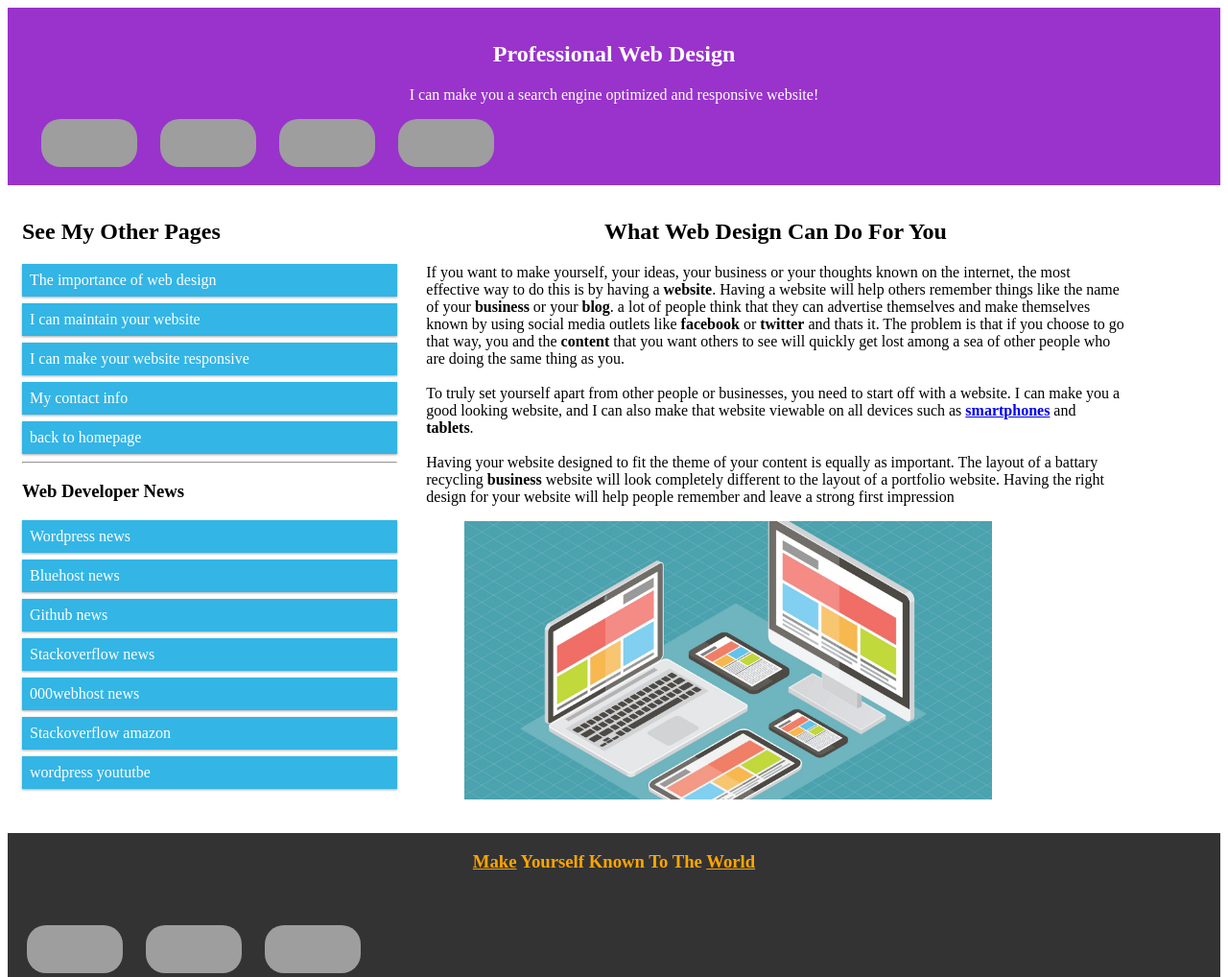
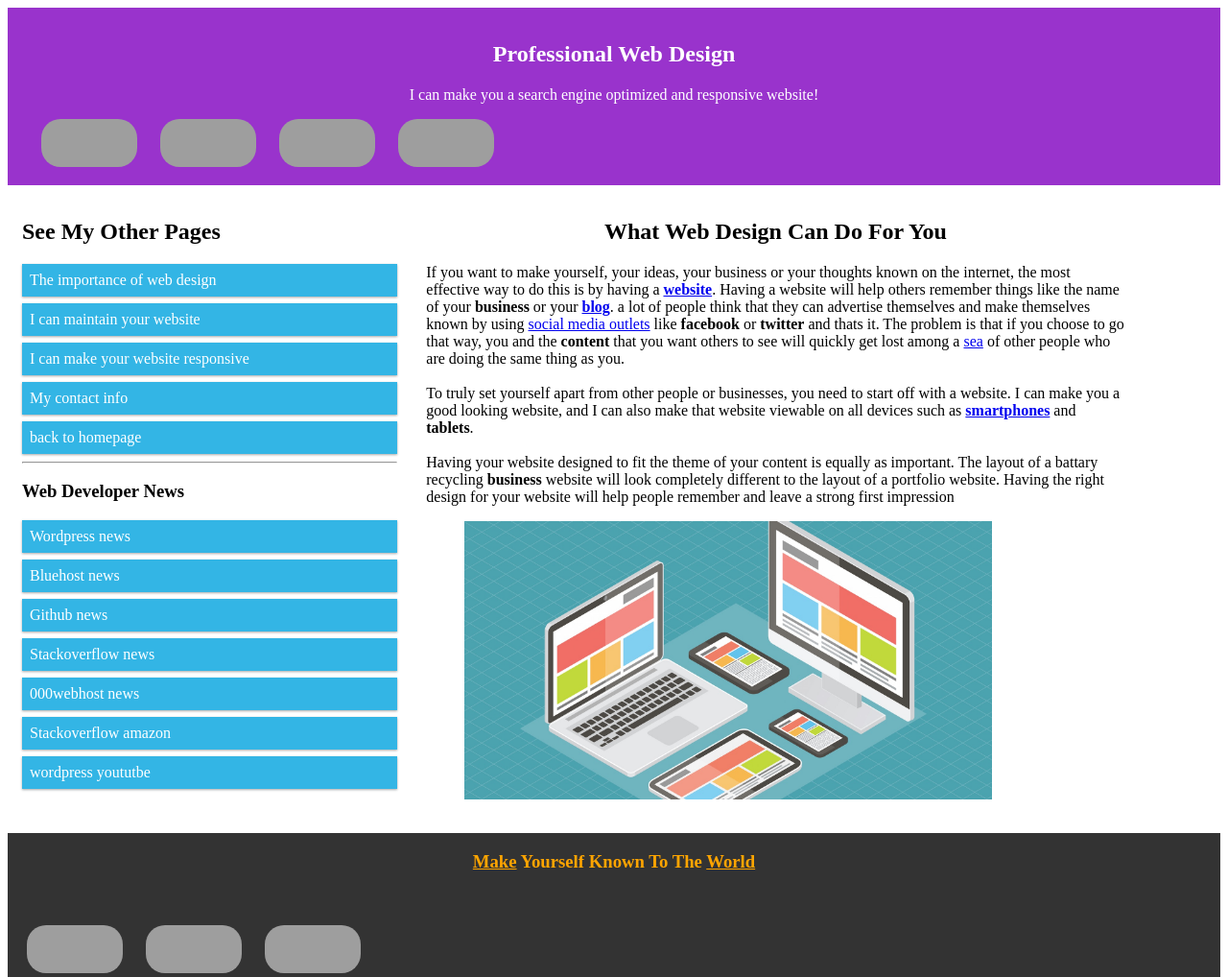
Before and after one commit to kogamikirito/kogamikirito.github.io, a Jekyll site: the page web importance/index.html, which Jekyll copies as it is, in a window 1280 px wide, cut to the strip 0-1018 px from the top of the page. Shown: the whole strip at 96% size. Built offline with Jekyll 4.4.1, drawn with Linux system fonts in a browser that asks for light colours; some of the changed lines change nothing that is shown; grey boxes are pictures that could not be loaded.

Commit message:
4 new links

```diff
--- a/web importance/index.html
+++ b/web importance/index.html
@@ -221,13 +221,18 @@ nav{list-style-type:none;}
     <h2 style="text-align:center;"> What <strong>Web Design</strong> Can Do For You</h2>
 
   <p> If you want to make yourself, your ideas, your business or your thoughts known on the internet,
-      the most effective way to do this is by having a <strong>website</strong>.
+      the most effective way to do this is by having a
+      <strong><a href="https://en.wikipedia.org/wiki/Website" target="_blank">website</a></strong>.
 Having a website will help others remember things like the name of your
-      <strong>business</strong> or your <strong>blog</strong>. a lot of people think that they can advertise
+      <strong>business</strong> or your
+      <strong><a href="https://www.blogger.com/about/?r=1-null_user" target="_blank">blog</a></strong>.
+      a lot of people think that they can advertise
       themselves and make themselves known
-      by using social media outlets like <strong>facebook</strong> or <strong>twitter</strong> and thats it.
+      by using <a href="https://trends.google.com/trends/explore?q=social%20media" target="_blank">social media outlets</a>
+      like <strong>facebook</strong> or <strong>twitter</strong> and thats it.
       The problem is that if you choose to go that way, you and the <strong>content</strong> that you want others to see will quickly
-get lost among a sea of other people who are doing the same thing as you.
+get lost among a <a href="https://www.entrepreneur.com/article/271068" target="_blank">sea</a> of other people who are
+      doing the same thing as you.
 
 
 <br>
```
